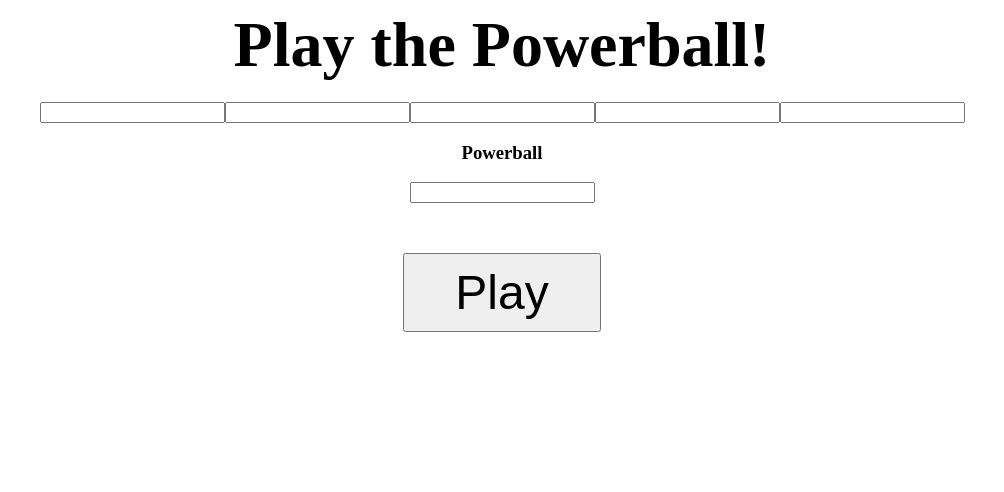
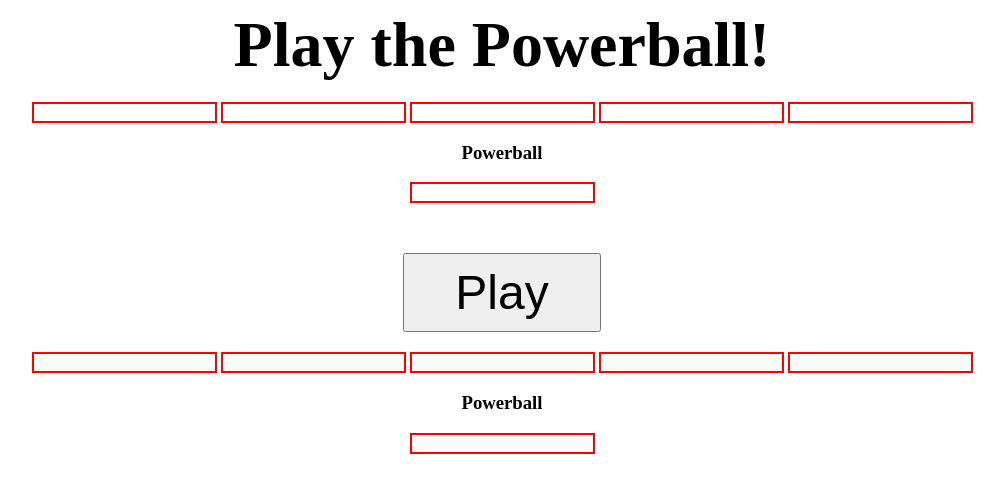
Before and after one commit to adam-beck/react-powerball, a React app: page / in a window 1280 px wide. Shown: the top 492 px of the page, without its empty margins (138-1142 px from the left). Built offline with nearby package versions, Linux system fonts and the light colour scheme.

Commit message:
Lots of stuff

```diff
--- a/package.json
+++ b/package.json
@@ -56,6 +56,7 @@
     "webpack-hot-middleware": "^2.6.0"
   },
   "dependencies": {
+    "classnames": "^2.2.3",
     "react": "^0.14.3",
     "react-dom": "^0.14.3"
   }
--- a/src/App.js
+++ b/src/App.js
@@ -1,32 +1,54 @@
 import React, { Component } from 'react';
 
 import Header from './components/Header';
-import { Ticket } from './components/Ticket';
+import { Numbers } from './components/Numbers';
 import { PlayButton } from './components/PlayButton';
+
+import { getRandomNumbers } from './utilities/randomNumbers';
+import { compareArrays } from './utilities/comparison';
+
+var ticketValues = {};
+function foo(value, id) {
+  ticketValues[id] = value;
+}
 
 class App extends Component {
   constructor(props) {
     super(props);
 
     this.state = {
-      submitted: false
+      submitted: false,
+      matching: [],
+      drawn: {}
     };
 
     this.submitTicket = this.submitTicket.bind(this);
   }
 
   submitTicket() {
-    this.setState({
-      submitted: true
-    });
+
+    const drawn = {
+      whiteballs: getRandomNumbers(5, 69).sort(),
+      powerball: getRandomNumbers(1, 26)
+    };
+
+
+    const allEntered = [ticketValues.w1, ticketValues.w2, ticketValues.w3, ticketValues.w4, ticketValues.w5, ticketValues.p1].map(val => parseInt(val, 10));
+    const matching = compareArrays(allEntered, drawn.whiteballs.concat(drawn.powerball));
+
+    this.setState({ submitted: true, drawn, matching });
+
   }
 
   render() {
+    const {whiteballs, powerball} = this.state.drawn;
+
     return (
       <div>
         <Header />
-        <Ticket submitted={this.state.submitted} />
+        <Numbers setValues={foo} submitted={this.state.submitted} matching={[]} />
         <PlayButton click={this.submitTicket} />
+        <Numbers submitted={true} numbers={whiteballs} powerball={powerball && powerball[0]} matching={this.state.matching} />
       </div>
     );
   }
--- /dev/null
+++ b/src/components/Numbers/index.js
@@ -0,0 +1,36 @@
+import React from 'react';
+import style from './style.css';
+import classnames from 'classnames';
+
+const matchingNumber = matching => {
+  return classnames({
+    [style.number]: true,
+    [style.matching]: matching,
+    [style.nonMatching]: !matching
+  });
+};
+
+function foo(callback, inputId) {
+  return function(evt) {
+    callback(evt.target.value, inputId);
+  };
+}
+
+const Numbers = ({setValues, submitted, numbers, powerball, matching}) => {
+
+  return(
+      <div className={style.ticket}>
+        <input onBlur={foo(setValues, 'w1')} className={matchingNumber(matching[0])} type="text" disabled={submitted} value={numbers && numbers[0]} />
+        <input onBlur={foo(setValues, 'w2')} className={matchingNumber(matching[1])} type="text" disabled={submitted} value={numbers && numbers[1]} />
+        <input onBlur={foo(setValues, 'w3')} className={matchingNumber(matching[2])} type="text" disabled={submitted} value={numbers && numbers[2]} />
+        <input onBlur={foo(setValues, 'w4')} className={matchingNumber(matching[3])} type="text" disabled={submitted} value={numbers && numbers[3]} />
+        <input onBlur={foo(setValues, 'w5')} className={matchingNumber(matching[4])} type="text" disabled={submitted} value={numbers && numbers[4]} />
+        <div className={style.powerball}>
+          <h3>Powerball</h3>
+          <input onBlur={foo(setValues, 'p1')} className={matchingNumber(matching[5])} type="text" disabled={submitted} value={powerball} />
+        </div>
+      </div>
+  );
+};
+
+export { Numbers };
--- /dev/null
+++ b/src/components/Numbers/style.css
@@ -0,0 +1,20 @@
+.ticket {
+  margin-top: 20px;
+  text-align: center;
+}
+
+.powerball {
+  margin-top: 10px;
+}
+
+.number {
+  margin: 0 2px;
+}
+
+.matching {
+  border: 2px solid green;
+}
+
+.nonMatching {
+  border: 2px solid red;
+}
--- a/src/components/Ticket/index.js
+++ /dev/null
@@ -1,18 +0,0 @@
-import React from 'react';
-import style from './style.css';
-
-const Ticket = ({submitted}) => (
-      <div className={style.ticket}>
-        <input type="text" disabled={submitted} />
-        <input type="text" disabled={submitted} />
-        <input type="text" disabled={submitted} />
-        <input type="text" disabled={submitted} />
-        <input type="text" disabled={submitted} />
-        <div className={style.powerball}>
-          <h3>Powerball</h3>
-          <input type="text" disabled={submitted} />
-        </div>
-      </div>
-);
-
-export { Ticket };
--- a/src/components/Ticket/style.css
+++ /dev/null
@@ -1,8 +0,0 @@
-.ticket {
-  margin-top: 20px;
-  text-align: center;
-}
-
-.powerball {
-  margin-top: 10px;
-}
--- /dev/null
+++ b/src/utilities/comparison.js
@@ -0,0 +1,7 @@
+function compareArrays(controlArray, testArray) {
+  return testArray.map(val => {
+    return controlArray.indexOf(val) > -1;
+  });
+}
+
+export { compareArrays };
--- /dev/null
+++ b/src/utilities/randomNumbers.js
@@ -0,0 +1,15 @@
+function getRandomNumbers(count, max) {
+  let output = [];
+
+  while (output.length < count) {
+    const randomNumber = Math.floor((Math.random() * max) + 1);
+
+    if (output.indexOf(randomNumber) === -1) {
+      output = output.concat(randomNumber);
+    }
+  }
+
+  return output;
+}
+
+export {getRandomNumbers};
--- a/webpack.config.dev.js
+++ b/webpack.config.dev.js
@@ -4,7 +4,7 @@
 var precss = require('precss');
 
 module.exports = {
-  devtool: 'cheap-module-eval-source-map',
+  devtool: 'eval-source-map',
   entry: [
     'eventsource-polyfill', // necessary for hot reloading with IE
     'webpack-hot-middleware/client',
```
